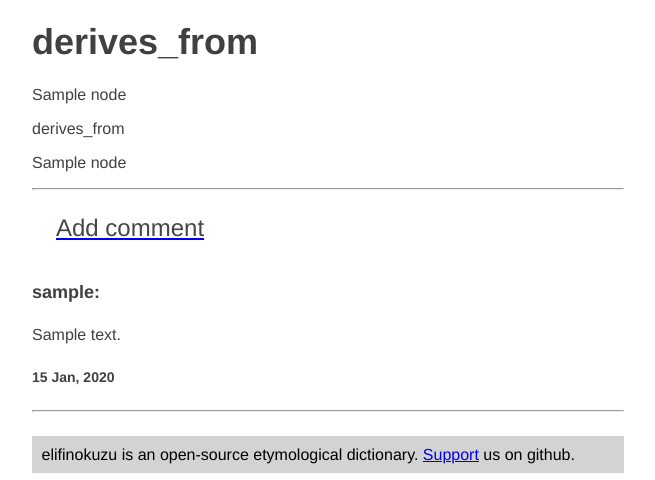
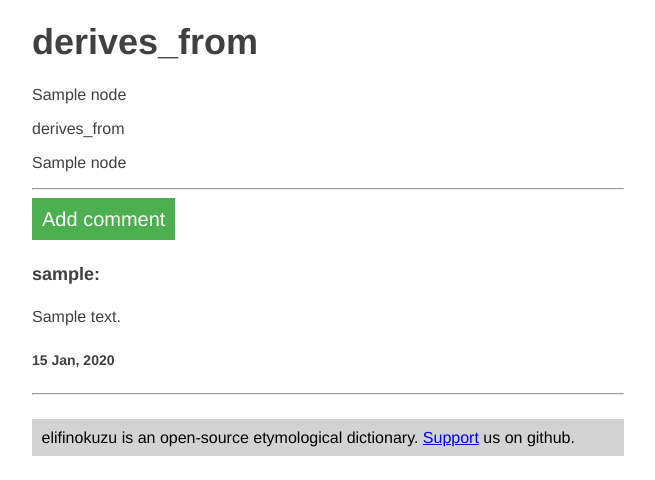
Before and after one commit to lyk2018-python/elifin-okuzu, a Django app: page /edges/1/ in a window 1280 px wide. Shown: the part 254-734 px from the top of the page, without its empty margins (312-967 px from the left). Run offline with Django 3.2, Linux system fonts and the light colour scheme; a user stored in the database is signed in; tables that the repository leaves empty hold one stand-in row (values such as "Sample post").

Commit message:
Alter Add comment button css

```diff
--- a/elifinokuzu/static/layout/styles/base.css
+++ b/elifinokuzu/static/layout/styles/base.css
@@ -160,7 +160,22 @@ form ul {
   color: darkgray;
   display: block;
 }
-
+.comment-btn{
+  background-color: #4CAF50;
+  border: none;
+  text-align: center;
+  text-decoration: none;
+  display: inline-block;
+  margin: 0px !important;
+}
+.comment-btn h3{
+  font-size: 20px;
+  color: white;
+  padding: 1px 10px !important;
+}
+.comment-btn:hover{
+  background-color: #225925;
+}
 button {
   font-size: 1.2em;
   padding: 0.3em 0.8em;
--- a/elifinokuzu/templates/edge_detail.html
+++ b/elifinokuzu/templates/edge_detail.html
@@ -11,7 +11,7 @@
 	<p>{{ edge.type_of_edge }}</p>
 	<p>{{ edge.destination }}</p>
   {% if user.is_authenticated %}
-<hr><a href="{% url 'add_comment_to_edge' edge.id %}"><h3>Add comment</h3></a>
+<hr><a class="comment-btn" href="{% url 'add_comment_to_edge' edge.id %}"><h3>Add comment</h3></a>
   {% endif %}
 {% for comment in edge.comments_edge.all %}
     <div>
--- a/elifinokuzu/templates/node_detail.html
+++ b/elifinokuzu/templates/node_detail.html
@@ -20,7 +20,7 @@
     {% endfor %}
   {% endif %}
   {% if user.is_authenticated %}
-    <hr><a href="{% url 'add_comment_to_node' node.id %}"><h4>Add comment</h4></a>
+    <hr><a class="comment-btn" href="{% url 'add_comment_to_node' node.id %}"><h3>Add comment</h3></a>
   {% endif %}
 {% for comment in node.comments_node.all %}
     <div>
```
